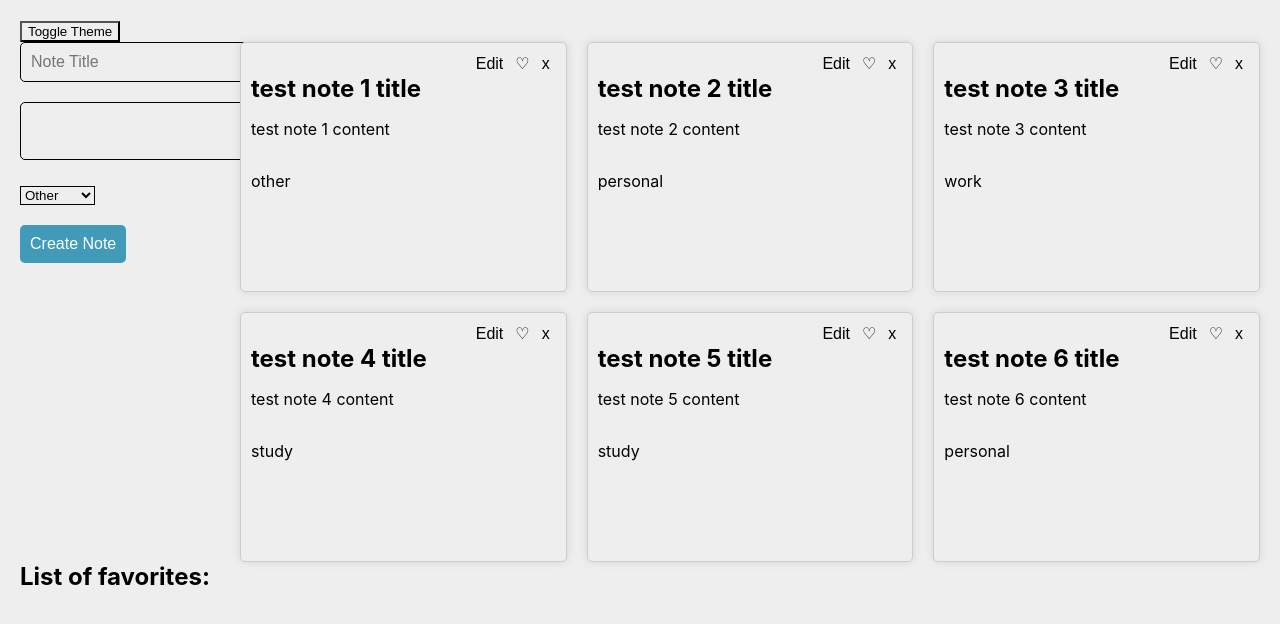
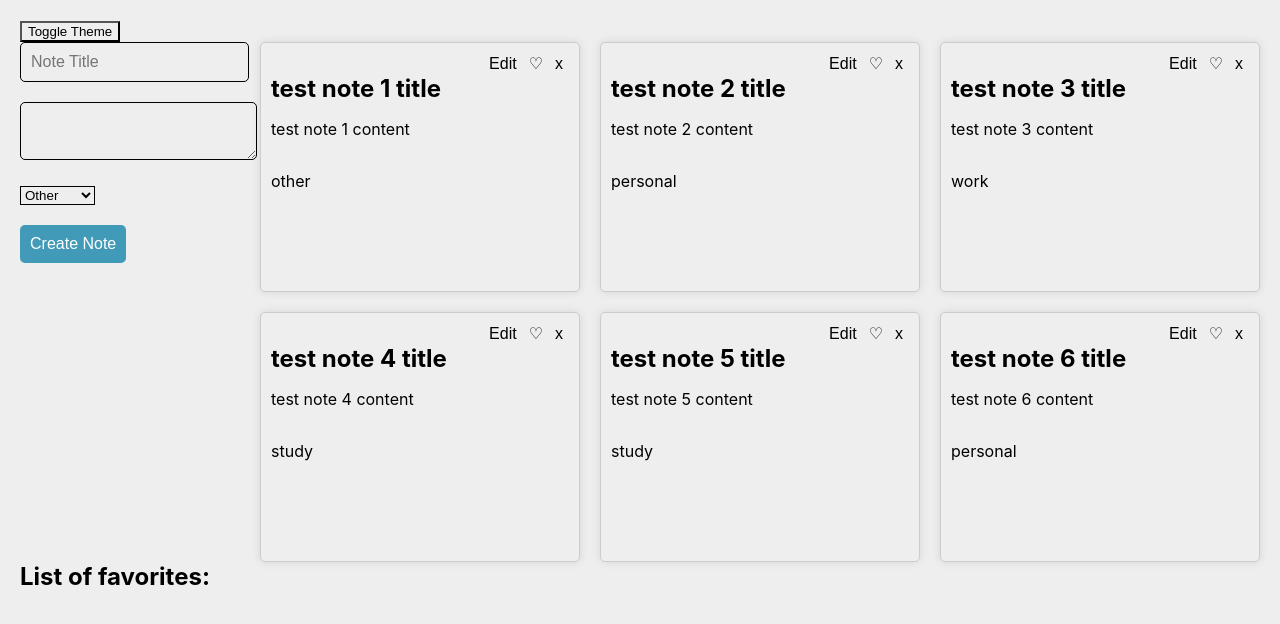
Before and after one commit to ArrowMin/cselab2, a React (Create React App) app: page / in a window 1280 px wide. Shown: the top 624 px of the page. Built offline with nearby package versions, Linux system fonts and the light colour scheme.

Commit message:
Configure React app for deployment to Github Pages

```diff
--- a/package.json
+++ b/package.json
@@ -1,6 +1,7 @@
 {
   "name": "cselab2",
   "version": "0.1.0",
+  "homepage": "https://arrowmin.github.io/cselab2",
   "private": true,
   "dependencies": {
     "@testing-library/jest-dom": "^5.17.0",
@@ -17,6 +18,8 @@
     "web-vitals": "^2.1.4"
   },
   "scripts": {
+    "predeploy": "npm run build",
+    "deploy": "gh-pages -d build",
     "start": "react-scripts start",
     "build": "react-scripts build",
     "test": "react-scripts test",
@@ -39,5 +42,8 @@
       "last 1 firefox version",
       "last 1 safari version"
     ]
+  },
+  "devDependencies": {
+    "gh-pages": "^6.2.0"
   }
 }
--- a/src/App.css
+++ b/src/App.css
@@ -11,7 +11,7 @@ body {
   .app-container {
     display: grid;
     grid-template-columns: 200px 1fr;
-    gap: 20px;
+    gap: 40px;
   }
 }
 
```
Also changed, not shown: 1 other file (tests, documents, lock files or other folders).
